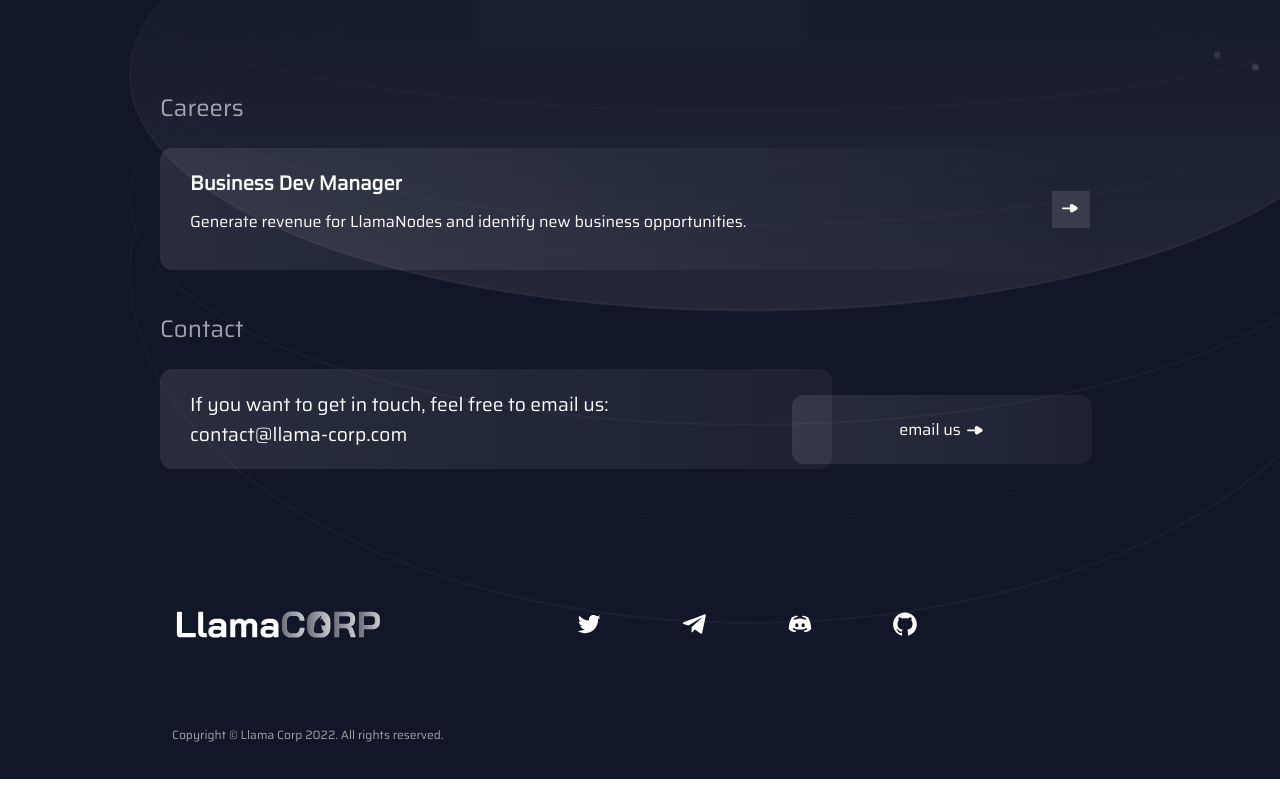
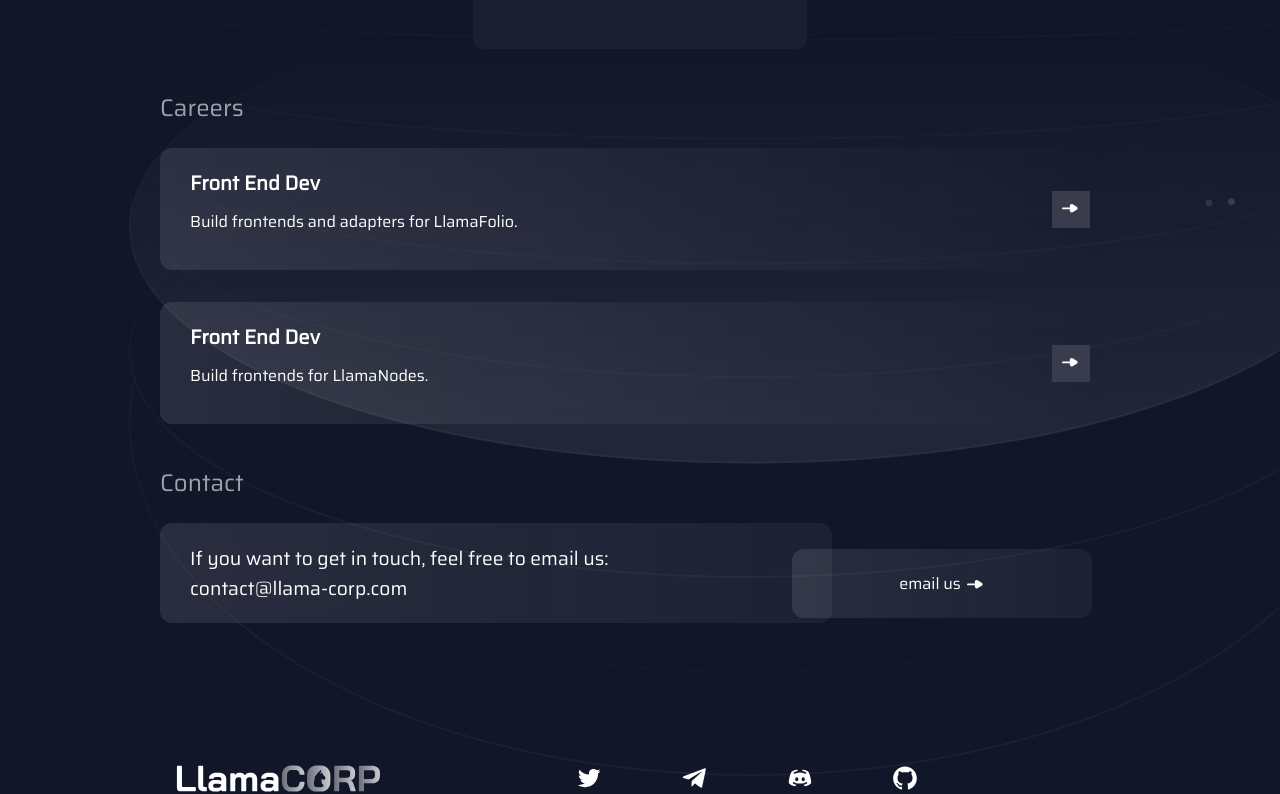
Before and after one commit to DefiLlama/llama-corp, a Next.js app: page / in a window 1280 px wide. Shown: the part 2003-2797 px from the top of the page. Built offline with nearby package versions, Linux system fonts and the light colour scheme.

Commit message:
Update careers.js

```diff
--- a/data/careers.js
+++ b/data/careers.js
@@ -1,53 +1,123 @@
 const jobs = [
-  {
-    slug: "llamanodes-business-dev",
-    title: "Business Dev Manager",
-    project: "LlamaNodes",
+    {
+    slug: "llamafolio-front-end-dev",
+    title: "Front End Dev",
+    project: "LlamaFolio",
     description:
-      "Generate revenue for LlamaNodes and identify new business opportunities.",
+      "Build frontends and adapters for LlamaFolio.",
     content: `
       <section>
-        <h1>Business Dev Manager</h1>
-
+        <h1>Front end Developer</h1>
         <p>
-          Fast and secure access to the blockchain powered by LlamaNodes. Salary from ~$50k per year and up based on experience plus commissions.
+          Build a transparent and open source DeFi portfolio dashboard. Salary ~$50k per year and up based on experience.
         </p>
         <p>
-        LlamaNodes does Web3 infrastructure the Crypto Way. Open source, transparent and web3 first.
+        Portfolio trackers should be open and transparent with data policy that respects users.
+        We run this ecosystem so that everyone can have a fair, transparent and open-source access to crypto and web3.
         </p>
         <p>
-          Tasks:
+          Stack:
           <ul>
-            <li>Develop and shape LlamNodes from the ground up</li>
-            <li>Build and develop relations with clients</li>
-            <li>Help grow and lead the LlamaNodes offering</li>
+            <li>React</li>
+            <li>NextJS</li>
+            <li>ethers js</li>
+            <li>Nice to have: experience building dApps</li>
           </ul>
         </p>
       </section>
-
-
       <section>
         <h3>TLDR;</h3>
-
         <ul>
+          <li>Anon friendly</li>
           <li>Max autonomy and control over your work</li>
           <li>High impact</li>
           <li>No meetings, all comms are async</li>
           <li>Small team, horizontal leadership</li>
         </ul>
       </section>
-
       <section>
         <h3>Culture</h3>
-
         <p>
           What we value the most is speed of execution, and we actively try to remove anything extraneous or not needed.
         </p>
-
         <p>
           This creates an environment where we instantly extend a lot of trust to everyone (we just trust that they are actively working, we won't micro-manage to make sure you do X hours on Y days), and the following people thrive:
         </p>
-
+        <ul>
+          <li>You want to get involved in a new project with high growth prospects and plenty of responsibilities</li>
+          <li>You enjoy having full control over your work and the tools you use.</li>
+          <li>You enjoy making a large impact</li>
+          <li>You have strong initiative, if you identify something that could be improved you just go and improve it</li>
+          <li>You want to stop wasting time on things like meetings and stuff that doesn't matter and instead prefer having full and un-interrupted control of your time</li>
+          <li>You believe in what LlamaFolio is building</li>
+        </ul>
+        <p>
+          However it doesn't work for the following people:
+        </p>
+        <ul>
+          <li>We don't micro-manage so team members are expected to do their work as requested and meet their deadlines. They are trusted to deliver and self-manage.</li>
+          <li>You have low intrinsic motivation: Most people at LlamaFolio work independently, so if you don't have a strong intrinsic motivation it's very likely you'll get demotivated and stop working.</li>
+        </ul>
+      </section>
+      <section>
+        <h3>Employee benefits</h3>
+        <ul>
+          <li>Equity packages</li>
+          <li>Fully remote positions</li>
+        </ul>
+      </section>
+      <section>
+        <h3>Applying</h3>
+        <p>
+          Contact contact@llama-corp.com
+        </p>
+      </section>
+      `,
+  },
+  {
+    slug: "llamanodes-front-end-dev",
+    title: "Front End Dev",
+    project: "LlamaNodes",
+    description:
+      "Build frontends for LlamaNodes.",
+    content: `
+      <section>
+        <h1>Front end Developer</h1>
+        <p>
+          Fast and secure access to the blockchain powered by LlamaNodes. Salary ~$50k per year and up based on experience.
+        </p>
+        <p>
+        LlamaNodes does Web3 infrastructure the Crypto Way. Open source, transparent and web3 first.
+        </p>
+        <p>
+          Stack:
+          <ul>
+            <li>React</li>
+            <li>NextJS</li>
+            <li>ethers js</li>
+            <li>Web3 Sign in</li>
+            <li>Nice to have: experience building dApps</li>
+          </ul>
+        </p>
+      </section>
+      <section>
+        <h3>TLDR;</h3>
+        <ul>
+          <li>Anon friendly</li>
+          <li>Max autonomy and control over your work</li>
+          <li>High impact</li>
+          <li>No meetings, all comms are async</li>
+          <li>Small team, horizontal leadership</li>
+        </ul>
+      </section>
+      <section>
+        <h3>Culture</h3>
+        <p>
+          What we value the most is speed of execution, and we actively try to remove anything extraneous or not needed.
+        </p>
+        <p>
+          This creates an environment where we instantly extend a lot of trust to everyone (we just trust that they are actively working, we won't micro-manage to make sure you do X hours on Y days), and the following people thrive:
+        </p>
         <ul>
           <li>You want to get involved in a new project with high growth prospects and plenty of responsibilities</li>
           <li>You enjoy having full control over your work and the tools you use.</li>
@@ -56,36 +126,29 @@
           <li>You want to stop wasting time on things like meetings and stuff that doesn't matter and instead prefer having full and un-interrupted control of your time</li>
           <li>You believe in what LlamaNodes is building</li>
         </ul>
-
         <p>
           However it doesn't work for the following people:
         </p>
-
         <ul>
           <li>We don't micro-manage so team members are expected to do their work as requested and meet their deadlines. They are trusted to deliver and self-manage.</li>
           <li>You have low intrinsic motivation: Most people at LlamaNodes work independently, so if you don't have a strong intrinsic motivation it's very likely you'll get demotivated and stop working.</li>
         </ul>
       </section>
-
       <section>
         <h3>Employee benefits</h3>
-
         <ul>
-          <li>Performance based bonuses</li>
           <li>Equity packages</li>
           <li>Fully remote positions</li>
         </ul>
       </section>
-
       <section>
         <h3>Applying</h3>
-
         <p>
           Contact contact@llama-corp.com
         </p>
       </section>
       `,
-  },
+  }
 ];
 
 export default jobs;
```
